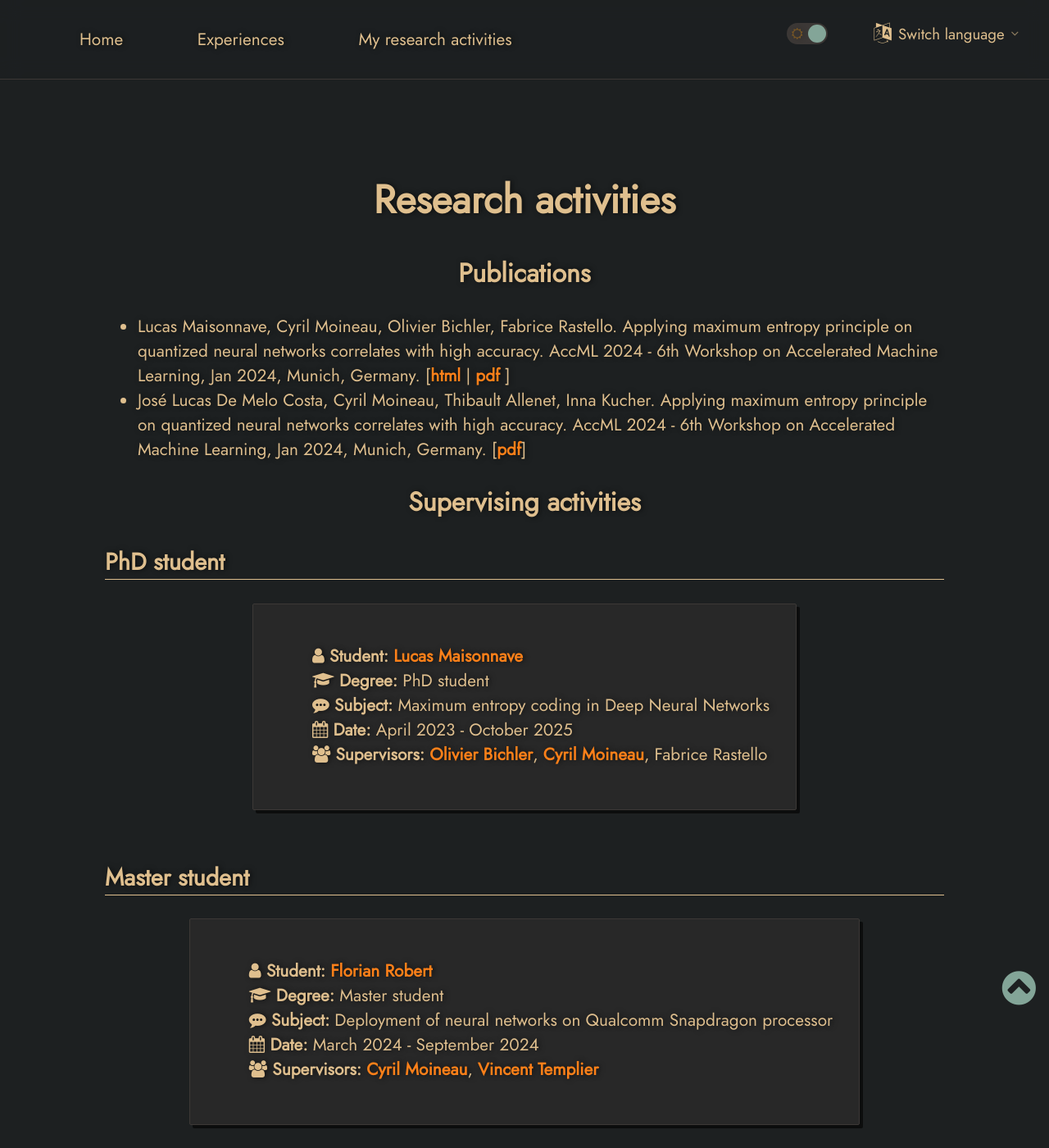
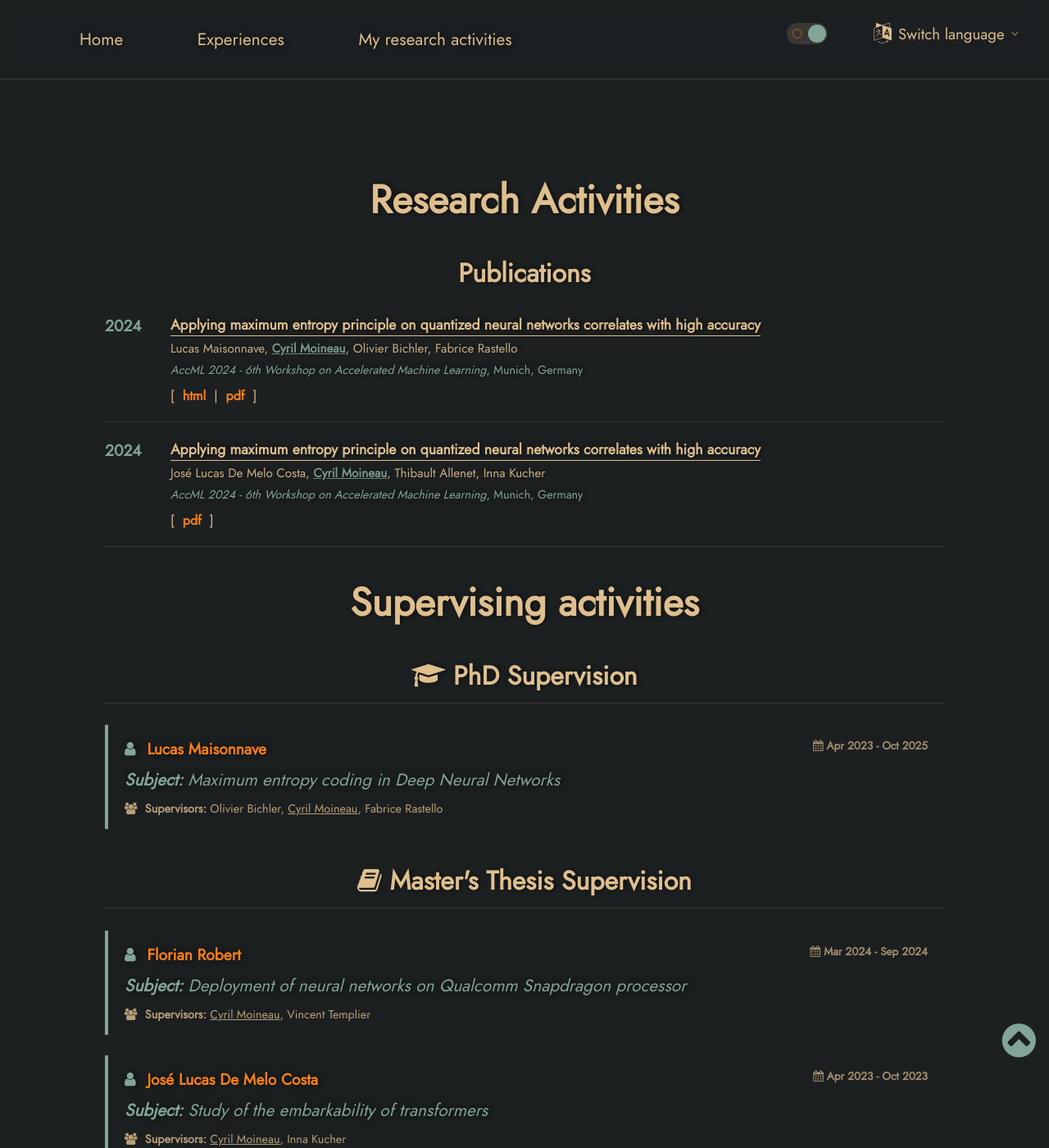
Before and after one commit to cmoineau/cmoineau.github.io, a Jekyll site: the page built from pages/en/research.html, in a window 1280 px wide and 1400 px high. Shown: the whole window at 82% size. Built offline with Jekyll 4.4.1, drawn with Linux system fonts in a browser that asks for light colours; some of the changed text lies outside the part shown.

Commit message:
Update Research page with talks and update css.

```diff
--- /dev/null
+++ b/_includes/pub_item.html
@@ -0,0 +1,17 @@
+<div class="pub-item"
+    style="display: flex; gap: 20px; padding-bottom: 20px; margin-bottom: 20px; border-bottom: 1px solid var(--nav-border);">
+    <div class="pub-year" style="font-weight: bold; color: var(--highlight); font-size: 1.2em; min-width: 60px;">
+        {{ include.year }}
+    </div>
+    <div class="pub-details">
+        <h3 class="pub-title" style="margin: 0 0 5px 0; font-size: 1.1em;">{{ include.title }}</h3>
+        <p class="pub-authors" style="margin: 0; font-size: 0.95em; opacity: 0.9;">
+            {{ include.authors | replace: "Cyril Moineau", "<strong>Cyril Moineau</strong>" }}
+        </p>
+        <p class="pub-venue" style="margin: 5px 0; font-size: 0.9em; color: var(--highlight);">
+            <em>{{ include.venue }}</em>, {{ include.location }}
+        </p>
+        <div class="pub-links" style="margin-top: 10px; display: flex; gap: 10px;">
+            {{ include.links }} </div>
+    </div>
+</div>
--- a/_includes/supervise_en.html
+++ b/_includes/supervise_en.html
@@ -1,10 +1,22 @@
-<div class="box" style="margin-left: auto; margin-right: auto; flex-flow: column;">
+<div class="mentorship-card"
+    style="border-left: 4px solid var(--highlight); padding: 15px 20px; margin-bottom: 25px; background: rgba(0,0,0,0.02); border-radius: 0 8px 8px 0;">
+    <div style="display: flex; justify-content: space-between; align-items: flex-start; flex-wrap: wrap; gap: 10px;">
+        <h4 style="margin: 0; font-size: 1.2em; color: var(--color-text);">
+            <i class="fa fa-user" style="color: var(--highlight); margin-right: 8px;"></i>
+            {{ include.student }}
+        </h4>
+        <span style="font-size: 0.85em; opacity: 0.7; font-weight: bold;">
+            <i class="fa fa-calendar"></i> {{ include.date }}
+        </span>
+    </div>
 
-    <ul style="list-style-type: none;">
-        <li><i class="fa fa-user" aria-hidden="true"></i> <b>Student:</b> {{include.student}}</li>
-        <li><i class="fa fa-graduation-cap" aria-hidden="true"></i> <b>Degree:</b> {{include.degree}}</li>
-        <li><i class="fa fa-commenting" aria-hidden="true"></i> <b>Subject:</b> {{include.subject}}</li>
-        <li><i class="fa fa-calendar" aria-hidden="true"></i> <b>Date:</b> {{include.date}}</li>
-        <li><i class="fa fa-users" aria-hidden="true"></i> <b>Supervisors:</b> {{include.supervisors}}</li>
-    </ul>
+    <p style="margin: 10px 0 5px 0; font-style: italic; color: var(--highlight);">
+        <strong>Subject:</strong> {{ include.subject }}
+    </p>
+
+    <div style="margin-top: 10px; font-size: 0.9em; opacity: 0.8;">
+        <i class="fa fa-users" style="margin-right: 5px;"></i>
+        <strong>Supervisors:</strong>
+        {{ include.supervisors | replace: "Cyril Moineau", "<u>Cyril Moineau</u>" }}
+    </div>
 </div>
--- /dev/null
+++ b/_includes/talk_item.html
@@ -0,0 +1,21 @@
+<div class="talk-item"
+    style="display: flex; gap: 20px; padding-bottom: 20px; margin-bottom: 20px; border-bottom: 1px dashed var(--nav-border);">
+    <div class="talk-date" style="min-width: 100px; font-size: 0.9em; font-weight: bold; color: var(--highlight);">
+        {{ include.date }}
+    </div>
+    <div class="talk-details">
+        <div style="display: flex; align-items: center; gap: 8px; margin-bottom: 5px;">
+            <span
+                style="font-size: 0.7em; padding: 2px 6px; border-radius: 4px; background: var(--highlight); color: white; text-transform: uppercase;">
+                {{ include.type }}
+            </span>
+            <h3 style="margin: 0; font-size: 1.1em;">{{ include.title }}</h3>
+        </div>
+        <p style="margin: 5px 0; font-size: 0.9em; opacity: 0.8;">
+            <i class="fa fa-map-marker"></i> <strong>{{ include.event }}</strong> | {{ include.location }}
+        </p>
+        <div class="talk-links" style="margin-top: 10px; display: flex; gap: 12px; font-size: 0.85em;">
+            {{ include.links }}
+        </div>
+    </div>
+</div>
--- a/css/main.css
+++ b/css/main.css
@@ -5,29 +5,29 @@
 
 html {
     font-family: Jost;
-    --bg: #f9f5d7;
-    --bg-box: #f2eac7;
-    --highlight: #076678;
-    --color-text: #282828;
+    --bg: #fbf1c7;
+    --highlight: #458588;
+    --bg-box: #f2e5bc;
+    --color-text: #3c3836;
 
-    --bg-nav: rgba(251, 241, 199, 0.8);
+    --bg-nav: rgba(251, 241, 199, 0.85);
     --nav-text: #3c3836;
-    --nav-accent: #076678;
+    --nav-accent: #458588;
     --nav-border: #d5c4a1;
-    --nav-blur: blur(10px);
+    --nav-blur: blur(12px);
 
     --shadow: rgba(60, 56, 54, 0.1);
 
-    --a-color: #076678;
-    --a-grad1: #458588;
-    --a-grad2: #83a598;
+    --a-color: #af3a03;
+    --a-grad1: #af3a03;
+    --a-grad2: #d65d0e;
 
     --pp-bg: #ebdbb2;
-    --pp-border: #076678;
+    --pp-border: #458588;
 
+    --bg-hero-box: rgba(242, 229, 188, 0.7);
+    --hero-box-shadow: 4px 4px 0px #d5c4a1;
     --hero-box-title: #076678;
-    --hero-box-shadow: 4px 4px 0px #d5c4a1;
-    --bg-hero-box: #f2eac7;
 }
 
 html[data-theme='dark'] {
@@ -507,3 +507,70 @@
         margin: 0 auto;
     }
 }
+
+
+.publications-list {
+    margin-top: 20px;
+    display: flex;
+    flex-direction: column;
+    gap: 30px;
+}
+
+.pub-item {
+    display: flex;
+    gap: 20px;
+    padding-bottom: 20px;
+    border-bottom: 1px solid var(--nav-border);
+}
+
+.pub-year {
+    font-weight: bold;
+    color: var(--highlight);
+    font-size: 1.2em;
+    min-width: 60px;
+}
+
+.pub-title {
+    margin: 0 0 5px 0;
+    font-size: 1.1em;
+    color: var(--color-text);
+}
+
+.pub-authors {
+    margin: 0;
+    font-size: 0.95em;
+    opacity: 0.9;
+}
+
+.pub-venue {
+    margin: 5px 0;
+    font-size: 0.9em;
+    color: var(--highlight);
+}
+
+.pub-links {
+    margin-top: 10px;
+    display: flex;
+    gap: 10px;
+}
+
+.btn-small {
+    font-size: 0.8em;
+    padding: 4px 10px;
+    border: 1px solid var(--highlight);
+    border-radius: 4px;
+    text-decoration: none;
+    color: var(--color-text);
+    transition: all 0.2s ease;
+}
+
+.btn-small:hover {
+    background-color: var(--highlight);
+    color: white;
+}
+
+/* Highlight your name */
+.pub-authors strong {
+    color: var(--highlight);
+    text-decoration: underline;
+}
--- a/css/scroll_top.css
+++ b/css/scroll_top.css
@@ -1,6 +1,6 @@
 .scroll_top {
     position: fixed;
-    bottom: 10em;
+    bottom: 6em;
     right: 1em;
     z-index: 9999;
     box-shadow: none;
--- a/pages/en/research.html
+++ b/pages/en/research.html
@@ -6,52 +6,126 @@
 permalink: /research
 ---
 <div class="blurb">
-        <h1>Research activities</h1>
 
+    <h1>Research Activities</h1>
     <h2>Publications</h2>
 
-        <ul>
-            <li>Lucas Maisonnave, Cyril Moineau, Olivier Bichler, Fabrice Rastello.
-                Applying maximum entropy principle on quantized neural networks correlates with high accuracy.
-                AccML 2024 - 6th Workshop on Accelerated Machine Learning, Jan 2024, Munich, Germany.
-                [<a href="https://hal.science/hal-04409740/">html</a> | <a href="https://accml.dcs.gla.ac.uk/papers/2024/6th_AccML_paper_6.pdf">pdf</a> ]
-            </li>
-            <li>José Lucas De Melo Costa, Cyril Moineau, Thibault Allenet, Inna Kucher.
-                Applying maximum entropy principle on quantized neural networks correlates with high accuracy.
-                AccML 2024 - 6th Workshop on Accelerated Machine Learning, Jan 2024, Munich, Germany.
+    {% capture links1 %}
+    [<a href="https://hal.science/hal-04409740/">html</a> |
+    <a href="https://accml.dcs.gla.ac.uk/papers/2024/6th_AccML_paper_6.pdf">pdf</a>]
+    {% endcapture %}
+
+    {% include pub_item.html
+    year="2024"
+    title="Applying maximum entropy principle on quantized neural networks correlates with high accuracy"
+    authors="Lucas Maisonnave, Cyril Moineau, Olivier Bichler, Fabrice Rastello"
+    venue="AccML 2024 - 6th Workshop on Accelerated Machine Learning"
+    location="Munich, Germany"
+    links=links1
+    %}
+
+    {% capture links2 %}
     [<a href="https://accml.dcs.gla.ac.uk/papers/2024/6th_AccML_paper_17.pdf">pdf</a>]
-            </li>
-        </ul>
+    {% endcapture %}
 
-		<h2>Supervising activities</h2>
+    {% include pub_item.html
+    year="2024"
+    title="Applying maximum entropy principle on quantized neural networks correlates with high accuracy"
+    authors="José Lucas De Melo Costa, Cyril Moineau, Thibault Allenet, Inna Kucher"
+    venue="AccML 2024 - 6th Workshop on Accelerated Machine Learning"
+    location="Munich, Germany"
+    links=links2
+    %}
 
-        <h3>PhD student</h3>
-		<div class=articles>
+    <h1>Supervising activities</h1>
+
+    <div class="supervision-group">
+        <h2 style="border-bottom: 1px solid var(--nav-border); padding-bottom: 10px;">
+            <i class="fa fa-graduation-cap"></i> PhD Supervision
+        </h2>
         {% include supervise_en.html
         student='<a href="https://www.linkedin.com/in/lucas-maisonnave-ba8b041a2/">Lucas Maisonnave</a>'
-                degree='PhD student'
         subject='Maximum entropy coding in Deep Neural Networks'
-                date='April 2023 - October 2025'
-                supervisors='<a href="https://www.linkedin.com/in/olivierbichler/">Olivier Bichler</a>, <a href="https://www.linkedin.com/in/cmoineau/">Cyril Moineau</a>, <a href="https://team.inria.fr/corse/team-members/fabrice-rastello/"></a>Fabrice Rastello</a>'
+        date='Apr 2023 - Oct 2025'
+        supervisors='Olivier Bichler, Cyril Moineau, Fabrice Rastello'
         %}
     </div>
-        <h3>Master student</h3>
-        <div class=articles>
+
+    <div class="supervision-group" style="margin-top: 40px;">
+        <h2 style="border-bottom: 1px solid var(--nav-border); padding-bottom: 10px;">
+            <i class="fa fa-book"></i> Master's Thesis Supervision
+        </h2>
         {% include supervise_en.html
         student='<a href="https://www.linkedin.com/in/florian-robert-ia/">Florian Robert</a>'
-                degree='Master student'
         subject='Deployment of neural networks on Qualcomm Snapdragon processor'
-                date='March 2024 - September 2024'
-                supervisors='<a href="https://www.linkedin.com/in/cmoineau/">Cyril Moineau</a>, <a href="https://www.linkedin.com/in/vincent-templier/">Vincent Templier</a>'
+        date='Mar 2024 - Sep 2024'
+        supervisors='Cyril Moineau, Vincent Templier'
         %}
 
         {% include supervise_en.html
         student='<a href="https://www.linkedin.com/in/jose-melo-costa/">José Lucas De Melo Costa</a>'
-                degree='Master student'
         subject='Study of the embarkability of transformers'
-                date='April 2023 - October 2023'
-                supervisors='<a href="https://www.linkedin.com/in/cmoineau/">Cyril Moineau</a>, <a href="https://www.linkedin.com/in/inna-kucher-phd-14528169/">Inna Kucher</a>'
+        date='Apr 2023 - Oct 2023'
+        supervisors='Cyril Moineau, Inna Kucher'
         %}
     </div>
 
+    <h1>Talks & Presentations</h1>
+
+    {% capture gosim25_link %}
+    <a href="https://www.youtube.com/watch?v=4RdT_Al5hZY"><i class="fa fa-video-camera"></i> Recording</a>
+    {% endcapture %}
+
+    {% capture pepria25_link %}
+    <a href="https://www.youtube.com/watch?v=4RdT_Al5hZY"><i class="fa fa-video-camera"></i> Recording</a>
+    <a href="https://www.youtube.com/watch?v=k4QkVs-fweY"><i class="fa fa-users"></i> Interview</a>
+    {% endcapture %}
+    {% capture cresitt23_link %}
+    <a href="https://cresitt.com/wp-content/uploads/2023/10/05-Sem-IA-CEAList_compressed.pdf"><i
+            class="fa fa-desktop"></i> Slides</a>
+    {% endcapture %}
+
+    {% include talk_item.html
+    date="Feb 2026"
+    type="Conference"
+    title="A comprehensive and traceable library for deploying standalone deep neural networks "
+    event="ERTS 2026 - Embedded Real Time Systems"
+    location="Toulouse, France"
+    %}
+
+    {% include talk_item.html
+    date="May 2025"
+    type="Spothlight"
+    title="Aidge"
+    event="Gosim"
+    location="Paris, France"
+    links=gosim25_link
+    %}
+
+    {% include talk_item.html
+    date="Mar 2025"
+    type="Workshop"
+    title="Aidge, Open platform for deployment on embedded devices"
+    event="PEPR IA Days"
+    location="Palaiseau, France"
+    links=pepria25_link
+    %}
+
+    {% include talk_item.html
+    date="Mar 2025"
+    type="Booth"
+    title="Eclipse Fundation: Eclipse Aidge"
+    event="Embedded World"
+    location="Nuremberg, Germany"
+    %}
+
+
+    {% include talk_item.html
+    date="Oct 2023"
+    type="Workshop"
+    title="DeepGreen for an independant and sovereign platform dedicated to embedded AI"
+    event="CRESITT"
+    location="Orléans, France"
+    links=cresitt23_link
+    %}
 </div><!-- /.blurb -->
```
Also changed, not shown: _includes/supervise_fr.html (+20 -8 lines), pages/fr/research.html (+106 -30 lines). Lines whose indentation alone changed are shown as unchanged.
